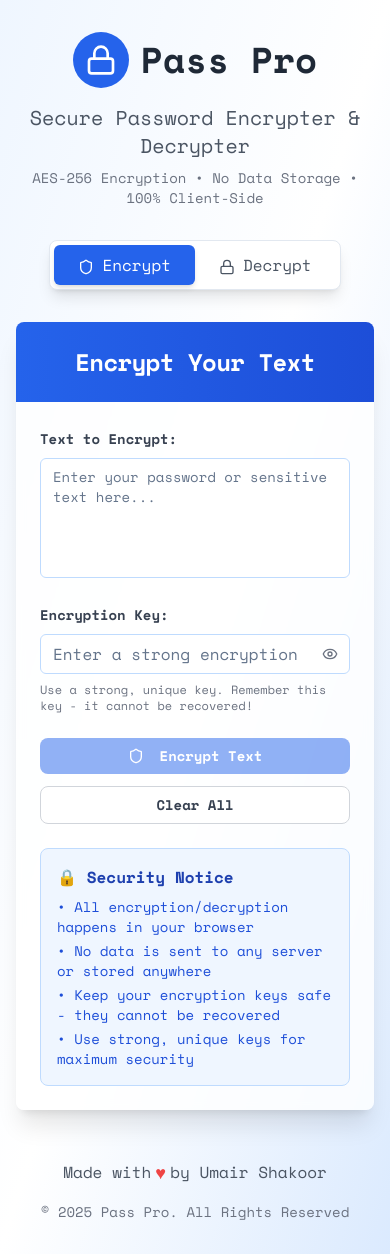
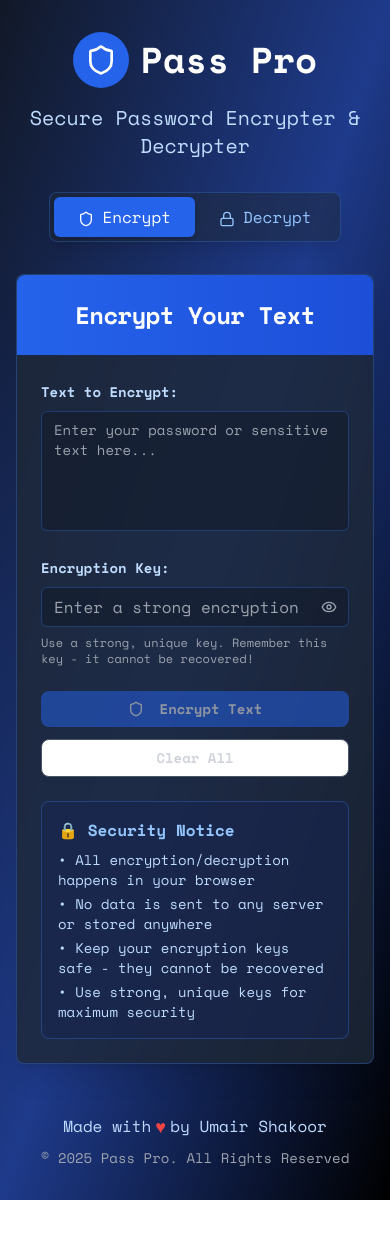
Before and after one commit to UmairShakoor/PassPro, a React (Vite) app: page / in a window 390 px wide. After the commit the page ends 1200 px from the top, so only its background shows below. Built offline with nearby package versions, Linux system fonts and the light colour scheme.

Commit message:
Refactor: Update theme and UI elements
- Changed the theme to a cyber security vibe with black/blue gradients.
- Updated the Pass Pro icon to a shield.
- Modified the footer to be responsive.
- Removed the "AES-256 Encryption..." line.

```diff
--- a/src/components/PassPro.tsx
+++ b/src/components/PassPro.tsx
@@ -1,4 +1,3 @@
-
 import React, { useState } from 'react';
 import CryptoJS from 'crypto-js';
 import { Eye, EyeOff, Lock, Shield } from 'lucide-react';
@@ -88,29 +87,28 @@ const PassPro = () => {
   };
 
   return (
-    <div className="min-h-screen bg-gradient-to-br from-blue-50 via-white to-blue-100 font-space-mono">
+    <div className="min-h-screen bg-gradient-to-br from-gray-900 via-blue-900 to-black font-space-mono">
       <div className="container mx-auto px-4 py-8 max-w-4xl">
         {/* Header */}
         <div className="text-center mb-8">
           <div className="flex items-center justify-center mb-4">
             <div className="bg-blue-600 p-3 rounded-full mr-3">
-              <Lock className="h-8 w-8 text-white" />
+              <Shield className="h-8 w-8 text-white" />
             </div>
-            <h1 className="text-4xl md:text-5xl font-bold text-gray-800">Pass Pro</h1>
+            <h1 className="text-4xl md:text-5xl font-bold text-white">Pass Pro</h1>
           </div>
-          <p className="text-xl text-gray-600">Secure Password Encrypter & Decrypter</p>
-          <p className="text-sm text-gray-500 mt-2">AES-256 Encryption • No Data Storage • 100% Client-Side</p>
+          <p className="text-xl text-blue-200">Secure Password Encrypter & Decrypter</p>
         </div>
 
         {/* Mode Selection */}
         <div className="flex justify-center mb-8">
-          <div className="bg-white rounded-lg p-1 shadow-lg border">
+          <div className="bg-gray-800/50 rounded-lg p-1 shadow-lg border border-blue-500/30 backdrop-blur-sm">
             <button
               onClick={() => setMode('encrypt')}
               className={`px-6 py-2 rounded-md font-medium transition-all ${
                 mode === 'encrypt'
                   ? 'bg-blue-600 text-white shadow-md'
-                  : 'text-gray-600 hover:text-blue-600'
+                  : 'text-blue-300 hover:text-blue-100'
               }`}
             >
               <Shield className="h-4 w-4 inline mr-2" />
@@ -121,7 +119,7 @@ const PassPro = () => {
               className={`px-6 py-2 rounded-md font-medium transition-all ${
                 mode === 'decrypt'
                   ? 'bg-blue-600 text-white shadow-md'
-                  : 'text-gray-600 hover:text-blue-600'
+                  : 'text-blue-300 hover:text-blue-100'
               }`}
             >
               <Lock className="h-4 w-4 inline mr-2" />
@@ -131,7 +129,7 @@ const PassPro = () => {
         </div>
 
         {/* Main Content */}
-        <Card className="shadow-xl border-0 bg-white/80 backdrop-blur-sm">
+        <Card className="shadow-xl border border-blue-500/30 bg-gray-800/80 backdrop-blur-sm">
           <CardHeader className="bg-gradient-to-r from-blue-600 to-blue-700 text-white rounded-t-lg">
             <CardTitle className="text-2xl font-bold text-center">
               {mode === 'encrypt' ? 'Encrypt Your Text' : 'Decrypt Your Text'}
@@ -140,7 +138,7 @@ const PassPro = () => {
           <CardContent className="p-6 space-y-6">
             {/* Input Text */}
             <div className="space-y-2">
-              <label className="text-sm font-semibold text-gray-700">
+              <label className="text-sm font-semibold text-blue-200">
                 {mode === 'encrypt' ? 'Text to Encrypt:' : 'Encrypted Text:'}
               </label>
               <Textarea
@@ -151,13 +149,13 @@ const PassPro = () => {
                     ? 'Enter your password or sensitive text here...'
                     : 'Paste your encrypted text here...'
                 }
-                className="min-h-[120px] font-space-mono text-sm border-blue-200 focus:border-blue-500 focus:ring-blue-500 resize-none"
+                className="min-h-[120px] font-space-mono text-sm bg-gray-900/50 border-blue-500/30 text-white placeholder:text-gray-400 focus:border-blue-400 focus:ring-blue-400 resize-none"
               />
             </div>
 
             {/* Encryption Key */}
             <div className="space-y-2">
-              <label className="text-sm font-semibold text-gray-700">
+              <label className="text-sm font-semibold text-blue-200">
                 {mode === 'encrypt' ? 'Encryption Key:' : 'Decryption Key:'}
               </label>
               <div className="relative">
@@ -166,17 +164,17 @@ const PassPro = () => {
                   value={encryptionKey}
                   onChange={(e) => setEncryptionKey(e.target.value)}
                   placeholder="Enter a strong encryption key..."
-                  className="pr-10 font-space-mono border-blue-200 focus:border-blue-500 focus:ring-blue-500"
+                  className="pr-10 font-space-mono bg-gray-900/50 border-blue-500/30 text-white placeholder:text-gray-400 focus:border-blue-400 focus:ring-blue-400"
                 />
                 <button
                   type="button"
                   onClick={() => setShowKey(!showKey)}
-                  className="absolute right-3 top-1/2 transform -translate-y-1/2 text-gray-500 hover:text-blue-600 transition-colors"
+                  className="absolute right-3 top-1/2 transform -translate-y-1/2 text-gray-400 hover:text-blue-400 transition-colors"
                 >
                   {showKey ? <EyeOff className="h-4 w-4" /> : <Eye className="h-4 w-4" />}
                 </button>
               </div>
-              <p className="text-xs text-gray-500">
+              <p className="text-xs text-gray-400">
                 Use a strong, unique key. Remember this key - it cannot be recovered!
               </p>
             </div>
@@ -203,7 +201,7 @@ const PassPro = () => {
               <Button
                 onClick={clearAll}
                 variant="outline"
-                className="flex-1 border-gray-300 text-gray-700 hover:bg-gray-50 font-semibold py-2 px-4 rounded-lg transition-colors"
+                className="flex-1 border-gray-600 text-gray-300 hover:bg-gray-700 hover:text-white font-semibold py-2 px-4 rounded-lg transition-colors"
               >
                 Clear All
               </Button>
@@ -212,14 +210,14 @@ const PassPro = () => {
             {/* Output */}
             {showOutput && (
               <div className="space-y-2 animate-fade-in">
-                <label className="text-sm font-semibold text-gray-700">
+                <label className="text-sm font-semibold text-blue-200">
                   {mode === 'encrypt' ? 'Encrypted Result:' : 'Decrypted Result:'}
                 </label>
                 <div className="relative">
                   <Textarea
                     value={outputText}
                     readOnly
-                    className="min-h-[120px] font-space-mono text-sm bg-gray-50 border-gray-200 resize-none"
+                    className="min-h-[120px] font-space-mono text-sm bg-gray-900/50 border-blue-500/30 text-white resize-none"
                   />
                   <Button
                     onClick={copyToClipboard}
@@ -233,9 +231,9 @@ const PassPro = () => {
             )}
 
             {/* Security Notice */}
-            <div className="bg-blue-50 border border-blue-200 rounded-lg p-4">
-              <h3 className="font-semibold text-blue-800 mb-2">🔒 Security Notice</h3>
-              <ul className="text-sm text-blue-700 space-y-1">
+            <div className="bg-blue-950/50 border border-blue-500/30 rounded-lg p-4">
+              <h3 className="font-semibold text-blue-300 mb-2">🔒 Security Notice</h3>
+              <ul className="text-sm text-blue-200 space-y-1">
                 <li>• All encryption/decryption happens in your browser</li>
                 <li>• No data is sent to any server or stored anywhere</li>
                 <li>• Keep your encryption keys safe - they cannot be recovered</li>
@@ -247,13 +245,15 @@ const PassPro = () => {
 
         {/* Footer */}
         <footer className="mt-12 text-center space-y-4">
-          <div className="flex items-center justify-center text-gray-600">
-            <span>Made with</span>
-            <span className="text-red-500 mx-1 text-lg">♥</span>
-            <span>by Umair Shakoor</span>
-          </div>
-          <div className="text-sm text-gray-500">
-            &copy; 2025 Pass Pro. All Rights Reserved
+          <div className="flex flex-col md:flex-row items-center justify-center text-blue-200 space-y-2 md:space-y-0 md:space-x-1">
+            <div className="flex items-center">
+              <span>Made with</span>
+              <span className="text-red-500 mx-1 text-lg">♥</span>
+              <span>by Umair Shakoor</span>
+            </div>
+            <div className="text-sm text-gray-400">
+              &copy; 2025 Pass Pro. All Rights Reserved
+            </div>
           </div>
         </footer>
       </div>
```
